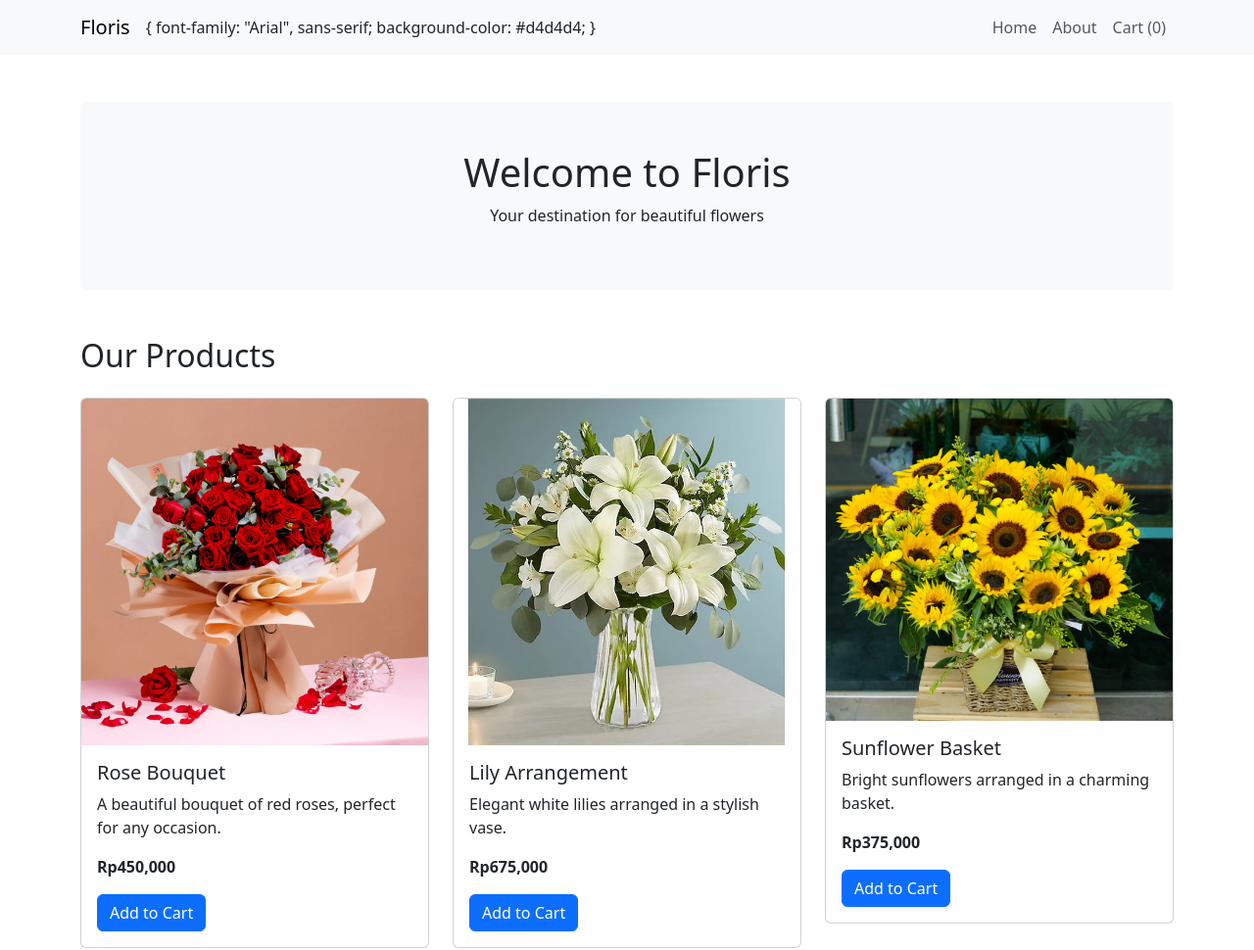
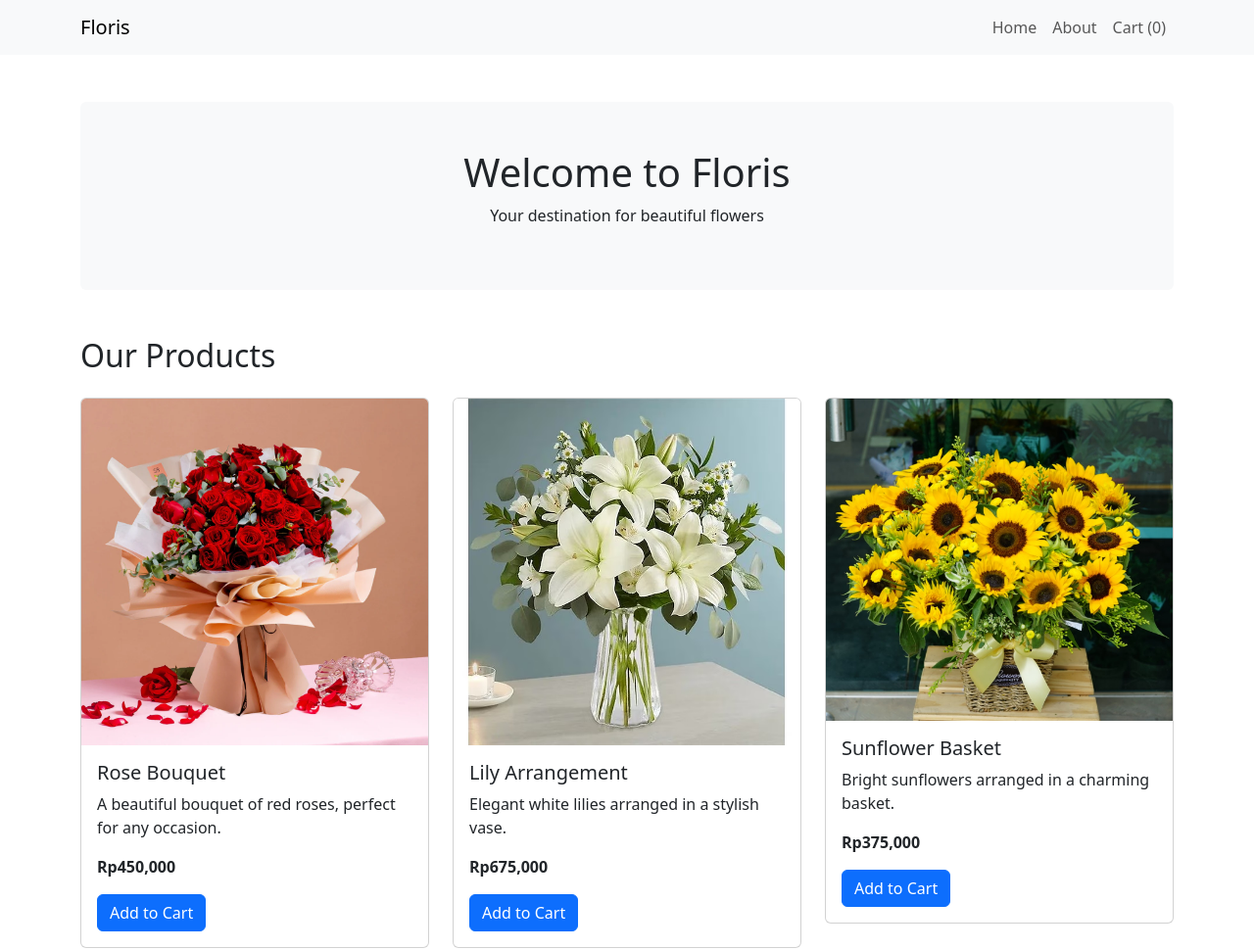
Before and after one commit to BellaAwaliah/floris, a plain HTML site: page index.html in a window 1280 px wide. Shown: the whole page at 98% size. Drawn offline with nearby package versions, Linux system fonts and the light colour scheme.

Commit message:
ubah index

```diff
--- a/index.html
+++ b/index.html
@@ -17,7 +17,6 @@
           <span class="navbar-toggler-icon"></span>
         </button>
         <div class="collapse navbar-collapse" id="navbarNav">
-          { font-family: "Arial", sans-serif; background-color: #d4d4d4; }
           <ul class="navbar-nav ms-auto">
             <li class="nav-item"><a class="nav-link" href="index.html">Home</a></li>
             <li class="nav-item"><a class="nav-link" href="about.html">About</a></li>
```
